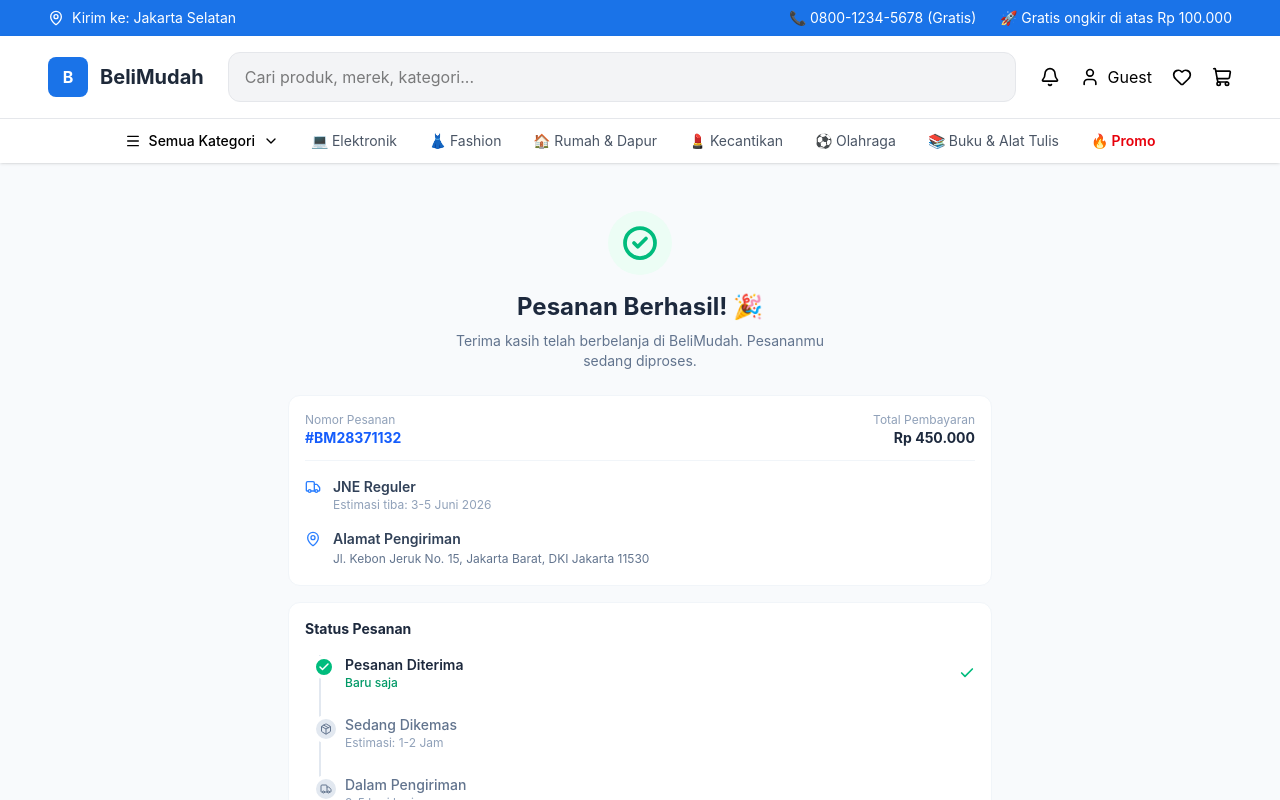
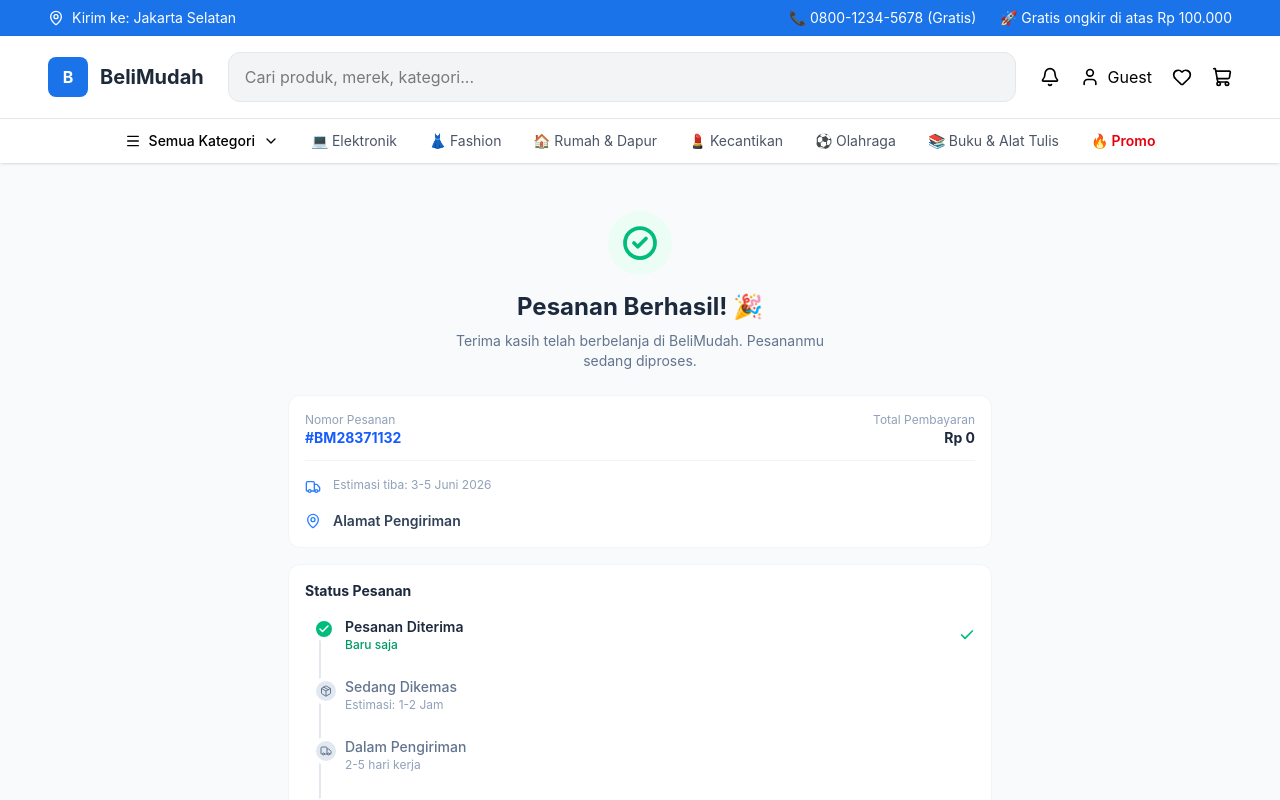
Before and after one commit to muhammadfajarr30/koda-b8-react, a React (Vite) app: page /checkout-success in a window 1280 px wide. Shown: the top 800 px of the page. Built offline with nearby package versions, Linux system fonts and the light colour scheme.

Commit message:
feat: enhance CheckoutSuccessPage with order details and dynamic total price formatting

```diff
--- a/src/pages/checkout/CheckoutSuccessPage.jsx
+++ b/src/pages/checkout/CheckoutSuccessPage.jsx
@@ -1,7 +1,22 @@
-import { ArrowRight, Check, CheckCircle2, MapPin, Package, Truck } from "lucide-react";
+import {
+  ArrowRight,
+  Check,
+  CheckCircle2,
+  MapPin,
+  Package,
+  Truck,
+} from "lucide-react";
 import React from "react";
+import { useDispatch, useSelector } from "react-redux";
+import { formatRupiah } from "../../helpers/format";
 
 const CheckoutSuccessPage = () => {
+  const { items, shipmentDetails } = useSelector((state) => state.order);
+  const dispatch = useDispatch();
+  const { name, phone, address, city, province, zip, shipping } =
+    shipmentDetails;
+  const totalPrice = items.reduce((accum, item) => accum + item.salePrice, 0);
+
   return (
     <div className="min-h-screen bg-slate-50 flex flex-col items-center justify-center p-4 relative ">
       <div className="w-full max-w-3xl   p-6 md:p-8 flex flex-col items-center text-center">
@@ -24,14 +39,16 @@ const CheckoutSuccessPage = () => {
             </div>
             <div className="text-right">
               <p className="text-xs text-slate-400">Total Pembayaran</p>
-              <p className="text-sm font-bold text-slate-800">Rp 450.000</p>
+              <p className="text-sm font-bold text-slate-800">
+                {formatRupiah(totalPrice)}
+              </p>
             </div>
           </div>
           <div className="flex gap-3 items-start">
             <Truck className="w-4 h-4 text-blue-500 shrink-0 mt-0.5" />
             <div>
               <p className="text-sm font-semibold text-slate-700">
-                JNE Reguler
+                {shipmentDetails.shipping}
               </p>
               <p className="text-xs text-slate-400">
                 Estimasi tiba: 3-5 Juni 2026
@@ -45,7 +62,7 @@ const CheckoutSuccessPage = () => {
                 Alamat Pengiriman
               </p>
               <p className="text-xs text-slate-500 leading-relaxed">
-                Jl. Kebon Jeruk No. 15, Jakarta Barat, DKI Jakarta 11530
+                {address} {city} {province} {zip}
               </p>
             </div>
           </div>
@@ -119,7 +136,6 @@ const CheckoutSuccessPage = () => {
           </button>
         </div>
       </div>
-
     </div>
   );
 };
```
